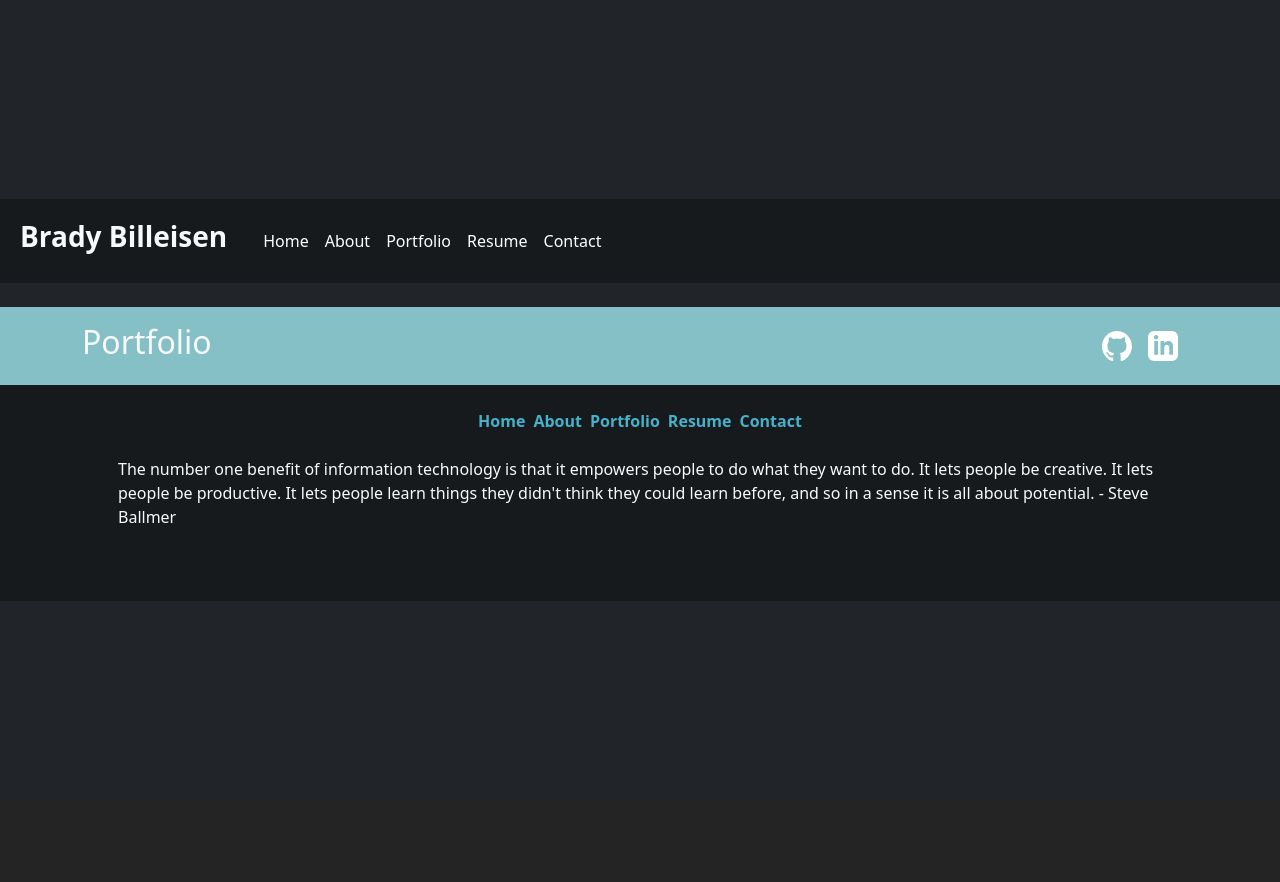
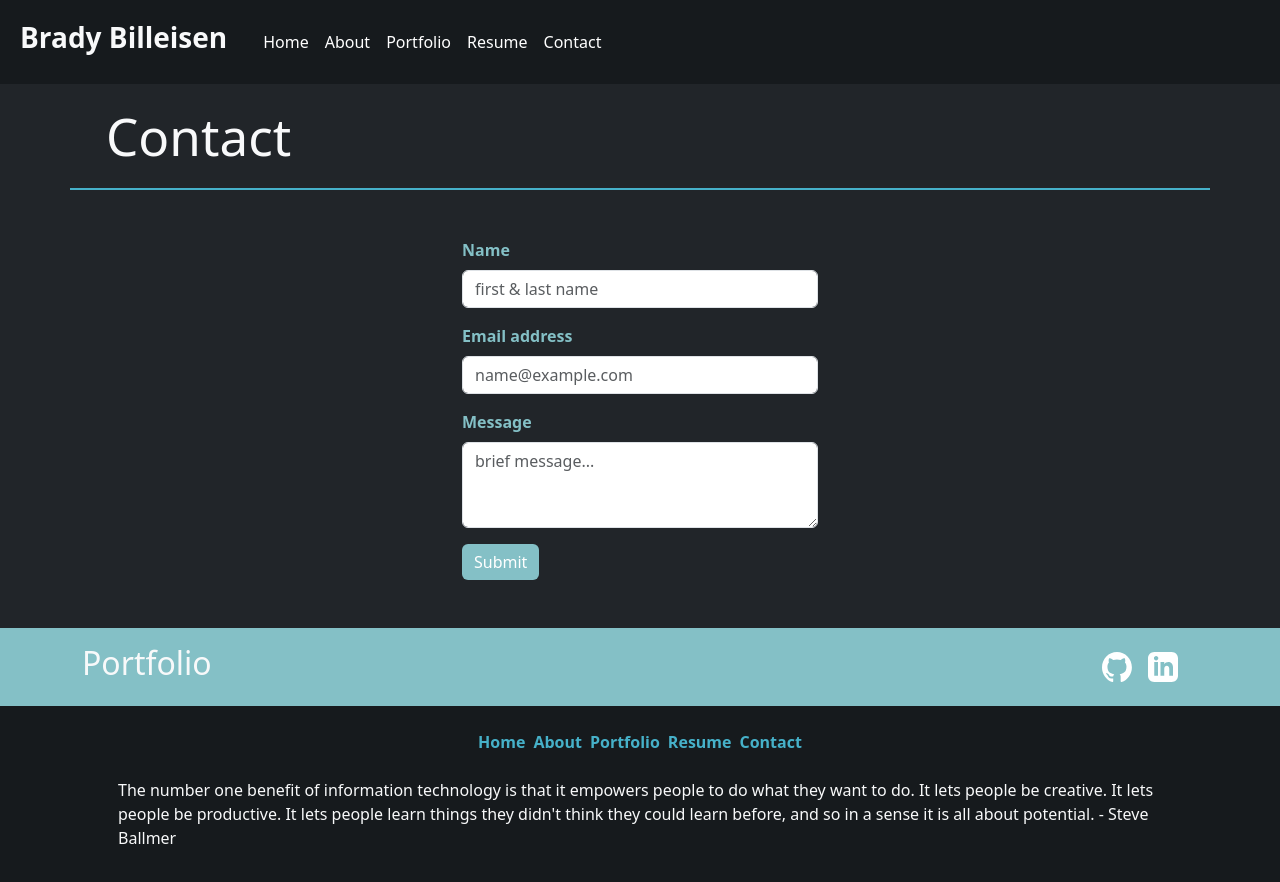
Before and after one commit to brady-billeisen/react-portfolio, a React (Vite) app: page /contact in a window 1280 px wide. Shown: the top 882 px of the page. Before the commit the page ends 800 px from the top, so only its background shows below. Built offline with nearby package versions, Linux system fonts and the light colour scheme.

Commit message:
finished everything, just need to add a readme & deploy it to netlify

```diff
--- a/src/App.css
+++ b/src/App.css
@@ -63,12 +63,25 @@
 #home-captions {
   background-color: black;
   opacity: 0.8;
+  visibility: hidden;
+  transition: transform 0.5s;
+  transform: translateY(100%);
+}
+
+.carousel:hover #home-captions{
+  visibility: visible;
+  transform: translateY(0);
 }
 
 #carousel-img {
   height: 400px;
   width: 100%;
   object-fit: cover;
+}
+
+.carousel:hover #carousel-img {
+  filter: blur(3px);
+  transition: 1s;
 }
 
 #footer {
@@ -119,9 +132,51 @@
   background-color: #161a1d !important;
   overflow: hidden;
   border: none;
-  transition: transform 0.3s;
+  transition: transform 1s, background-image 1s;
 }
 
 .custom-card:hover {
   transform: scale(1.05);
+  border: solid #84C0C6;
+  background-image: none !important;
+  background-color: #161a1d !important;
+  transition: 1s;
 }
+
+.card-links {
+  visibility: hidden;
+}
+
+.custom-card:hover .card-links {
+  background-color: #161a1d;
+  opacity: 1;
+  visibility: visible;
+  padding: 20px;
+  border-radius: 20px;
+  transition: 1s;
+}
+
+.fade-in {
+  opacity: 0;
+  animation: fadeIn 2s ease-in-out forwards;
+}
+
+
+@keyframes fadeIn {
+  from {
+    opacity: 0;
+  }
+  to {
+    opacity: 1;
+  }
+}
+
+.form-label {
+  color: #84C0C6 !important;
+  font-weight: bold;
+}
+
+.form-btn {
+  background-color: #84C0C6 !important;
+  border: none !important;
+}
--- a/src/index.css
+++ b/src/index.css
@@ -26,8 +26,9 @@ a {
   text-decoration: inherit;
 }
 a:hover {
-  color: #84C0C6;
-  border-bottom: 4px solid #84C0C6;
+  color: #84C0C6 !important;
+  /* border-bottom: 4px solid #84C0C6; */
+  filter: drop-shadow(0 0 2em #84C0C6);
   transition: 400ms;
 }
 
--- a/src/pages/About.jsx
+++ b/src/pages/About.jsx
@@ -4,14 +4,14 @@ import headshot from '../images/headshot.jpg'
 function About() {
   return (
     <>
-      <Container className='d-flex' id='page-header'>
+      <Container className='d-flex fade-in' id='page-header'>
         <h1 className='text-light m-4'>About Me</h1>
       </Container>
       <Container>
-        <Container className='d-flex justify-content-center'>
+        <Container className='d-flex justify-content-center fade-in'>
           <img src={headshot} id='headshot' />
         </Container>
-        <Container className='text-light'>
+        <Container className='text-light fade-in'>
           <p className='about-me mb-4'>
           Hello! I'm Brady Billeisen, a passionate software engineer who embarked on a coding journey that began in the heart of Indianapolis, IN and led me to the vibrant city of Nashville, TN.
           </p>
--- a/src/pages/Contact.jsx
+++ b/src/pages/Contact.jsx
@@ -1,9 +1,87 @@
-import React from 'react'
+import { useState } from 'react';
+import Form from 'react-bootstrap/Form';
+import { Col, Container, Row, Button } from 'react-bootstrap';
 
 function Contact() {
+  // State to store form input values
+  const [name, setName] = useState('');
+  const [email, setEmail] = useState('');
+  const [message, setMessage] = useState('');
+  const [isValidEmail, setIsValidEmail] = useState(true);
+
+  // Regex pattern for email validation
+  const emailRegex = /^[a-zA-Z0-9._-]+@[a-zA-Z0-9.-]+\.[a-zA-Z]{2,4}$/;
+
+  // Event handler to check email validity
+  const handleEmailChange = (e) => {
+    const enteredEmail = e.target.value;
+    setEmail(enteredEmail);
+    setIsValidEmail(emailRegex.test(enteredEmail));
+  };
+
+  const init = () => {
+    setName('');
+    setEmail('');
+    setMessage('');
+  };
+
+  // Event handler for form submission
+  const handleSubmit = (e) => {
+    e.preventDefault();
+    localStorage.setItem('name', name);
+    localStorage.setItem('email', email);
+    localStorage.setItem('message', message);
+    init();
+  };
+
   return (
-    <div>Contact</div>
-  )
+    <>
+      <Container className='d-flex fade-in' id='page-header'>
+        <h1 className='text-light m-4'>Contact</h1>
+      </Container>
+      <Container className='fade-in'>
+        <Row className='d-flex justify-content-center'>
+          <Col xs={12} md={4} className='mt-5 mb-5'>
+            <Form onSubmit={handleSubmit}>
+              <Form.Group className="mb-3" controlId="exampleForm.ControlInput1">
+                <Form.Label className='form-label'>Name</Form.Label>
+                <Form.Control
+                  type="text"
+                  placeholder="first & last name"
+                  value={name}
+                  onChange={(e) => setName(e.target.value)}
+                />
+              </Form.Group>
+              <Form.Group className="mb-3" controlId="exampleForm.ControlInput1">
+                <Form.Label className='form-label'>Email address</Form.Label>
+                <Form.Control
+                  type="email"
+                  placeholder="name@example.com"
+                  value={email}
+                  onChange={handleEmailChange}
+                  isInvalid={!isValidEmail}
+                />
+                <Form.Control.Feedback type="invalid">
+                  Please enter a valid email address.
+                </Form.Control.Feedback>
+              </Form.Group>
+              <Form.Group className="mb-3" controlId="exampleForm.ControlTextarea1">
+                <Form.Label className='form-label'>Message</Form.Label>
+                <Form.Control
+                  as="textarea"
+                  placeholder='brief message...'
+                  rows={3}
+                  value={message}
+                  onChange={(e) => setMessage(e.target.value)}
+                />
+              </Form.Group>
+              <Button className='form-btn' type="submit">Submit</Button>
+            </Form>
+          </Col>
+        </Row>
+      </Container>
+    </>
+  );
 }
 
-export default Contact
+export default Contact;
--- a/src/pages/Home.jsx
+++ b/src/pages/Home.jsx
@@ -6,7 +6,7 @@ import JATE from '../images/J-A-T-E.png'
 function Home() {
     return (
     <>
-      <Carousel>
+      <Carousel className='carousel fade-in'>
         <Carousel.Item>
           <img src={granularGarden} id='carousel-img' />
           <Carousel.Caption id='home-captions'>
--- a/src/pages/Portfolio.jsx
+++ b/src/pages/Portfolio.jsx
@@ -8,23 +8,24 @@ import Card from 'react-bootstrap/Card';
 function Portfolio() {
   return (
     <>
-      <Container className='d-flex' id='page-header'>
+      <Container className='d-flex fade-in' id='page-header'>
         <h1 className='text-light m-4'>Projects</h1>
       </Container>
       <Container>
-        <Container className='mt-5 mb-5'>
+        <Container className='mt-5 mb-5 fade-in'>
           <Row className='d-flex justify-content-center'>
             {Projects.map((project) => (
               <Col xs={12} md={4} key={project.id} className='d-flex justify-content-center mt-3 mb-3'>
-                <Card className='text-center custom-card' style={{ width: '18rem' }}>
-                  <Card.Body className='card-img-top d-flex justify-content-center align-items-center' src={project.src}></Card.Body>
+                <Card className='text-center custom-card m-2' style={{ width: '24rem', height: '15rem', backgroundImage: `url(${project.src})`, backgroundSize: 'cover' }}>
                   <Card.Body variant='top'>
+                    <Container className='card-links'>
                       <Card.Title>
                         <a className='text-light fw-bold' href={project.deployed}>{project.title}</a>
                       </Card.Title>
                       <a className='pb-3' href={project.repo}>
                         <img src={githubLogo} alt="github-logo" className='mt-2' />
                       </a>
+                    </Container>
                   </Card.Body>
                 </Card>
               </Col>
--- a/src/pages/Resume.jsx
+++ b/src/pages/Resume.jsx
@@ -6,53 +6,53 @@ import Col from 'react-bootstrap/Col';
 function Resume() {
   return (
     <>
-      <Container className='d-flex' id='page-header'>
+      <Container className='d-flex fade-in' id='page-header'>
         <h1 className='text-light m-4'>Resume</h1>
       </Container>
       <Container>
-        <Container className='mt-5 mb-5'>
+        <Container className='mt-5 mb-5 fade-in'>
           <Row className='d-flex justify-content-center'>
               <Col xs={6} md={4} className='skills fw-bold'>Programming Languages:</Col>
               <Col xs={6} md={4} className='text-light'>JavaScript, Python</Col>
           </Row>
         </Container>
-        <Container className='mt-5 mb-5'>
+        <Container className='mt-5 mb-5 fade-in'>
           <Row className='d-flex justify-content-center'>
               <Col xs={6} md={4} className='skills fw-bold'>Full-Stack Development:</Col>
               <Col xs={6} md={4} className='text-light'>MERN (MongoDB, Express.js, React, Node.js), MVC (Model-View-Controller)</Col>
           </Row>
         </Container>
-        <Container className='mt-5 mb-5'>
+        <Container className='mt-5 mb-5 fade-in'>
           <Row className='d-flex justify-content-center'>
               <Col xs={6} md={4} className='skills fw-bold'>Web Development:</Col>
               <Col xs={6} md={4} className='text-light'>Django, React, Node.js, Express.js</Col>
           </Row>
         </Container>
-        <Container className='mt-5 mb-5'>
+        <Container className='mt-5 mb-5 fade-in'>
           <Row className='d-flex justify-content-center'>
               <Col xs={6} md={4} className='skills fw-bold'>Front-End Development:</Col>
               <Col xs={6} md={4} className='text-light'>HTML, CSS, jQuery, Bootstrap</Col>
           </Row>
         </Container>
-        <Container className='mt-5 mb-5'>
+        <Container className='mt-5 mb-5 fade-in'>
           <Row className='d-flex justify-content-center'>
               <Col xs={6} md={4} className='skills fw-bold'>Back-End Development:</Col>
               <Col xs={6} md={4} className='text-light'>Node.js, Express.js, Django, API Development</Col>
           </Row>
         </Container>
-        <Container className='mt-5 mb-5'>
+        <Container className='mt-5 mb-5 fade-in'>
           <Row className='d-flex justify-content-center'>
               <Col xs={6} md={4} className='skills fw-bold'>Database Management:</Col>
               <Col xs={6} md={4} className='text-light'>MySQL, MongoDB</Col>
           </Row>
         </Container>
-        <Container className='mt-5 mb-5'>
+        <Container className='mt-5 mb-5 fade-in'>
           <Row className='d-flex justify-content-center'>
               <Col xs={6} md={4} className='skills fw-bold'>Miscellaneous:</Col>
               <Col xs={6} md={4} className='text-light'>PWA's (Progressive Web Applications), ORM (Object-Relational Mapping), OOP (Object-Oriented Programming), JSON, DOM Manipulation, VS Code, Git, Data Structures, Algorithms</Col>
           </Row>
         </Container>
-        <Container className='d-flex justify-content-center'>
+        <Container className='d-flex justify-content-center fade-in'>
           <p className='text-light mt-5 mb-5' id='resume-download'>Download full <a href={resume} id='resume'>Resume</a></p>
         </Container>
       </Container>
```
Lines whose indentation alone changed are shown as unchanged.
